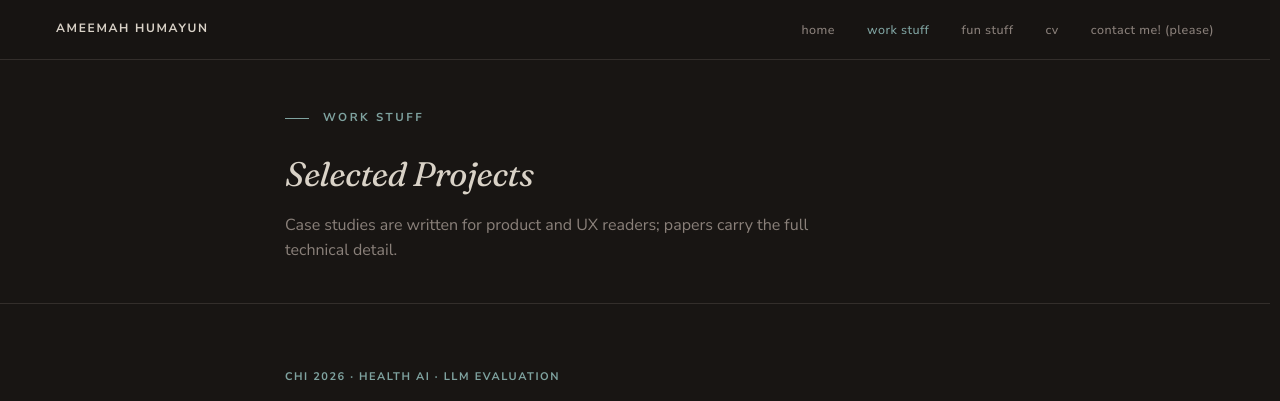
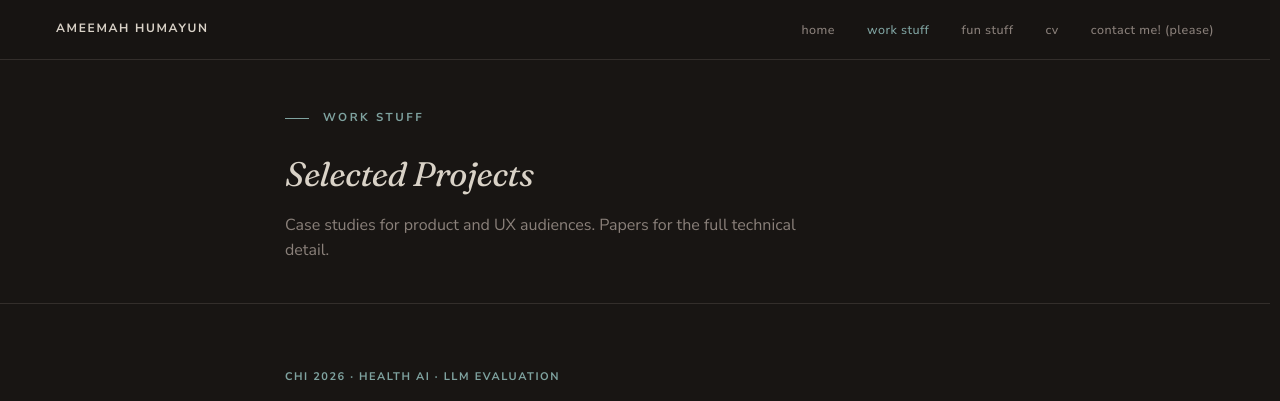
Before and after one commit to ameemahumayun/ameemahumayun.github.io, a Jekyll site: the page built from work/index.html, in a window 1280 px wide and 900 px high. Shown: the top 401 px of the window. Built offline with Jekyll 4.4.1, drawn with Linux system fonts in a browser that asks for light colours.

Commit message:
Update index.html

```diff
--- a/work/index.html
+++ b/work/index.html
@@ -12,7 +12,7 @@ active: work
     <!-- <h1 class="page-head__title">Selected research &amp; projects</h1> -->
        <h1 class="page-head__title"><span class="serif" style="color:var(--color-text-strong);">Selected Projects</span></h1>
 
-    <p class="page-head__intro">Case studies are written for product and UX readers; papers carry the full technical detail.</p>
+    <p class="page-head__intro">Case studies for product and UX audiences. Papers for the full technical detail.</p>
   </div>
 </header>
 
```
